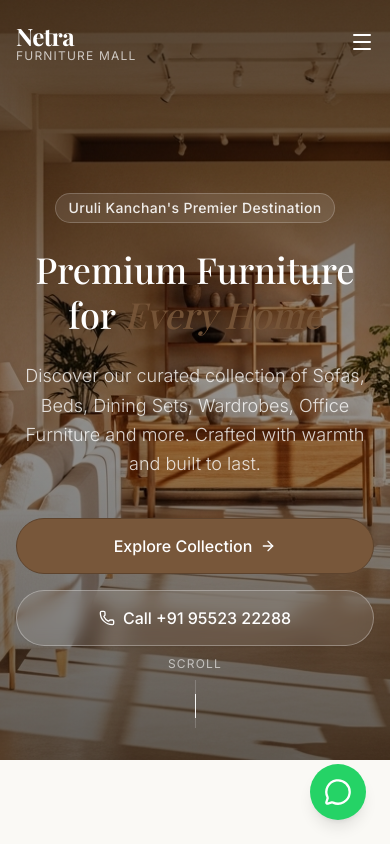
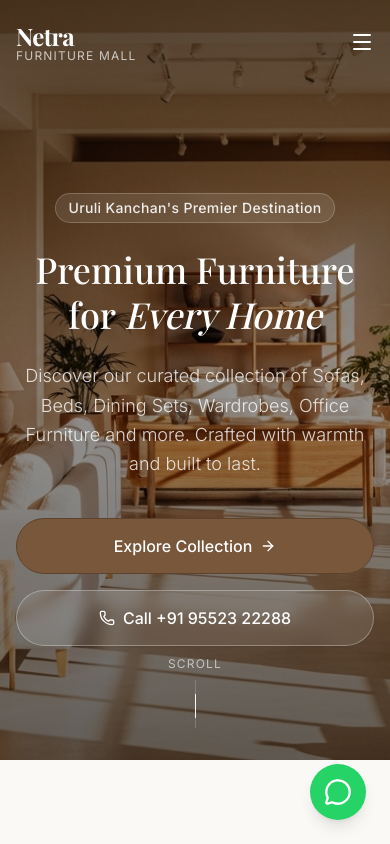
Before and after one commit to pranavjagtap05/netra-furniture-v2, a React (Vite) app: page / in a window 390 px wide. Shown: the top 844 px of the page. Built offline with nearby package versions, Linux system fonts and the light colour scheme; a web font is replaced by a local one.

Commit message:
Update Hero component text and phone number format

```diff
--- a/src/components/Hero.tsx
+++ b/src/components/Hero.tsx
@@ -27,7 +27,7 @@ export function Hero() {
             Uruli Kanchan's Premier Destination
           </span>
           <h1 className="font-serif text-4xl md:text-6xl lg:text-7xl font-medium text-white leading-tight mb-6">
-            Premium Furniture for <span className="text-primary/90 italic">Every Home</span>
+            Premium Furniture for <span className="text-white italic font-medium">Every Home</span>
           </h1>
           <p className="text-lg md:text-xl text-white/80 font-light mb-10 max-w-2xl mx-auto leading-relaxed">
             Discover our curated collection of Sofas, Beds, Dining Sets, Wardrobes, Office Furniture and more. Crafted with warmth and built to last.
@@ -41,7 +41,7 @@ export function Hero() {
               </a>
             </Button>
             <Button size="lg" variant="outline" className="w-full sm:w-auto h-14 px-8 text-base rounded-full bg-white/10 hover:bg-white/20 text-white border-white/30 backdrop-blur-sm gap-2" asChild>
-              <a href="tel:+919552322288">
+              <a href="tel:+91 95523 22288">
                 <Phone className="w-4 h-4" />
                 Call +91 95523 22288
               </a>
```
